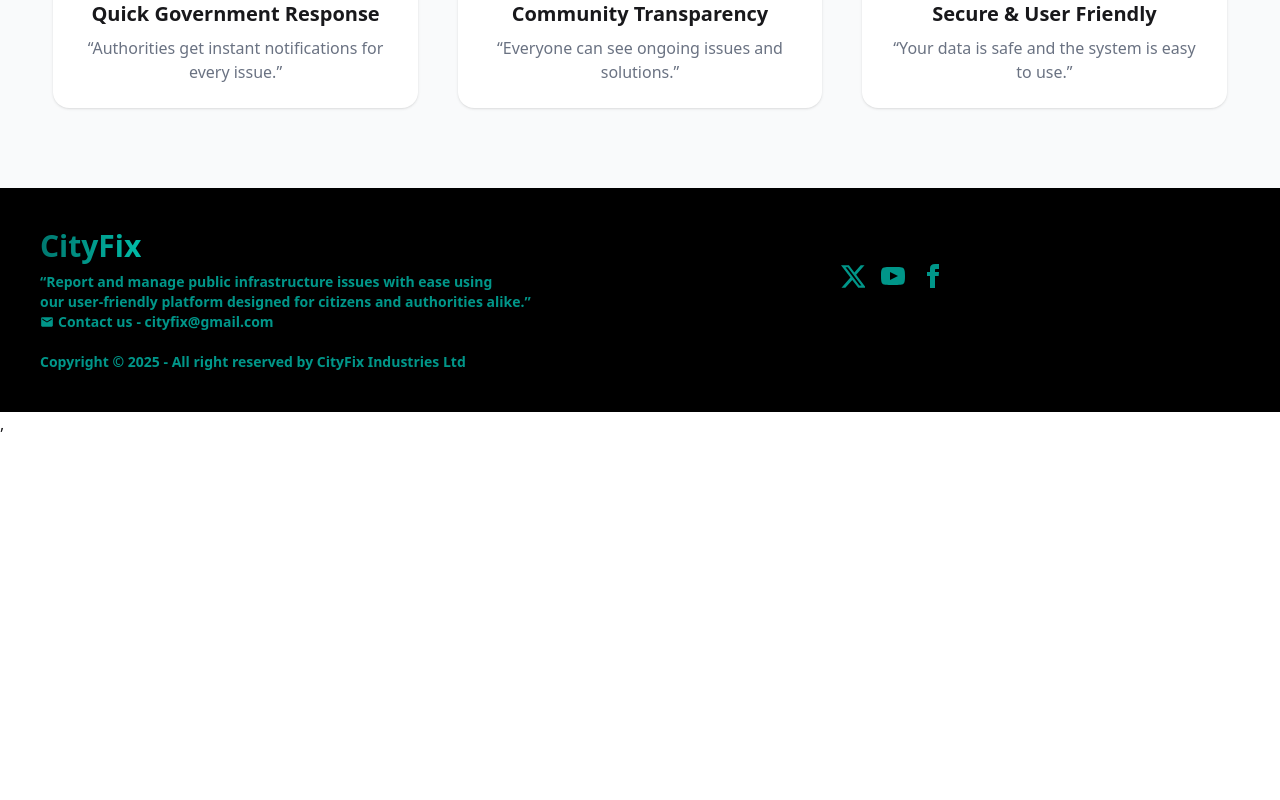
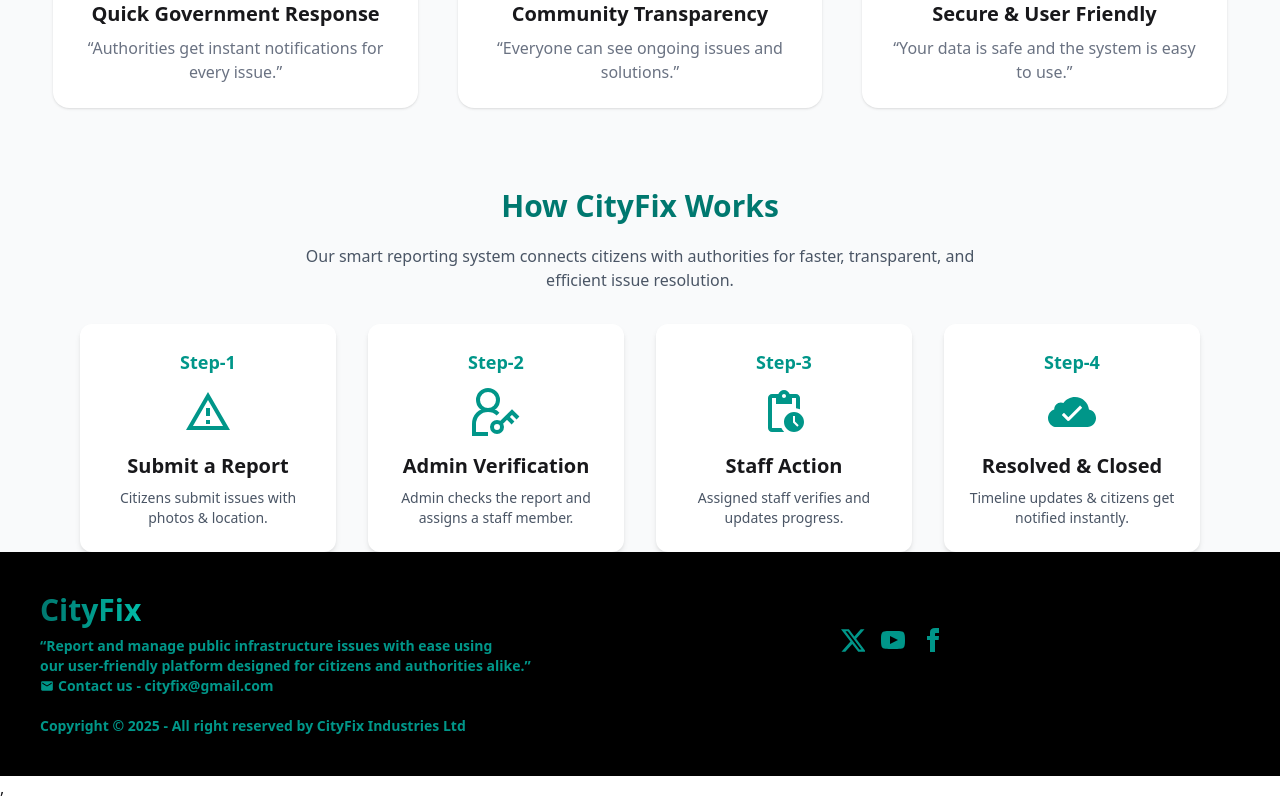
Before and after one commit to dasumit07/Public-Infrastructure-Issue-Reporting-System-Client, a React (Vite) app: page / in a window 1280 px wide. Shown: the part 1296-2096 px from the top of the page. Before the commit the page ends 1732 px from the top, so only its background shows below. Built offline with nearby package versions, Linux system fonts and the light colour scheme.

Commit message:
How it works section added

```diff
--- a/src/Pages/Home.jsx
+++ b/src/Pages/Home.jsx
@@ -2,6 +2,7 @@ import React from 'react';
 import Banner from './Banner';
 import LatestResolveIssues from './LatestResolveIssues';
 import OurFeatures from './OurFeatures';
+import HowItWorks from './HowItWorks';
 
 const Home = () => {
     return (
@@ -9,6 +10,7 @@ const Home = () => {
             <Banner></Banner>
             <LatestResolveIssues></LatestResolveIssues>
             <OurFeatures></OurFeatures>
+            <HowItWorks></HowItWorks>
         </div>
     );
 };
--- /dev/null
+++ b/src/Pages/HowItWorks.jsx
@@ -0,0 +1,53 @@
+import React from 'react';
+import { GrUserAdmin } from 'react-icons/gr';
+import { IoIosCloudDone } from 'react-icons/io';
+import { MdOutlinePendingActions, MdOutlineReportProblem } from 'react-icons/md';
+
+const HowItWorks = () => {
+    return (
+        <div className='bg-gray-50'>
+            <h2 className="text-3xl font-bold text-center mb-5 text-teal-700">
+   How CityFix Works
+</h2>
+<p className="text-center text-gray-600 max-w-2xl mx-auto mb-8">
+   Our smart reporting system connects citizens with authorities for faster, transparent, and efficient issue resolution.
+</p>
+<div className="grid grid-cols-1 md:grid-cols-4 gap-8 px-5 md:px-20">
+<div className="p-6 bg-white shadow-md rounded-xl text-center hover:shadow-lg transition hover:scale-105 ease-in-out">
+    <h2 className='mb-3 text-teal-600 font-semibold text-lg'>Step-1</h2>
+   <div class="text-teal-600 text-5xl mb-4 flex items-center justify-center"><MdOutlineReportProblem /></div>
+   <h3 className="font-semibold text-xl mb-2">Submit a Report</h3>
+   <p className="text-gray-600 text-sm">
+      Citizens submit issues with photos & location.
+   </p>
+</div>
+<div className="p-6 bg-white shadow-md rounded-xl text-center hover:shadow-lg hover:scale-105 transition ease-in-out">
+    <h2 className='mb-3 text-teal-600 font-semibold text-lg'>Step-2</h2>
+   <div class="text-teal-600 text-5xl mb-4 flex items-center justify-center"><GrUserAdmin /></div>
+   <h3 className="font-semibold text-xl mb-2">Admin Verification</h3>
+   <p className="text-gray-600 text-sm">
+      Admin checks the report and assigns a staff member.
+   </p>
+</div>
+<div className="p-6 bg-white shadow-md rounded-xl text-center hover:shadow-lg hover:scale-105 transition ease-in-out">
+    <h2 className='mb-3 text-teal-600 font-semibold text-lg'>Step-3</h2>
+   <div class="text-teal-600 text-5xl mb-4 flex items-center justify-center"><MdOutlinePendingActions /></div>
+   <h3 className="font-semibold text-xl mb-2">Staff Action</h3>
+   <p className="text-gray-600 text-sm">
+      Assigned staff verifies and updates progress.
+   </p>
+</div>
+<div className="p-6 bg-white shadow-md rounded-xl text-center hover:shadow-lg hover:scale-105 transition ease-in-out">
+    <h2 className='mb-3 text-teal-600 font-semibold text-lg'>Step-4</h2>
+   <div class="text-teal-600 text-5xl mb-4 flex items-center justify-center"><IoIosCloudDone /></div>
+   <h3 className="font-semibold text-xl mb-2">Resolved & Closed</h3>
+   <p className="text-gray-600 text-sm">
+      Timeline updates & citizens get notified instantly.
+   </p>
+</div>
+</div>
+        </div>
+    );
+};
+
+export default HowItWorks;
```
